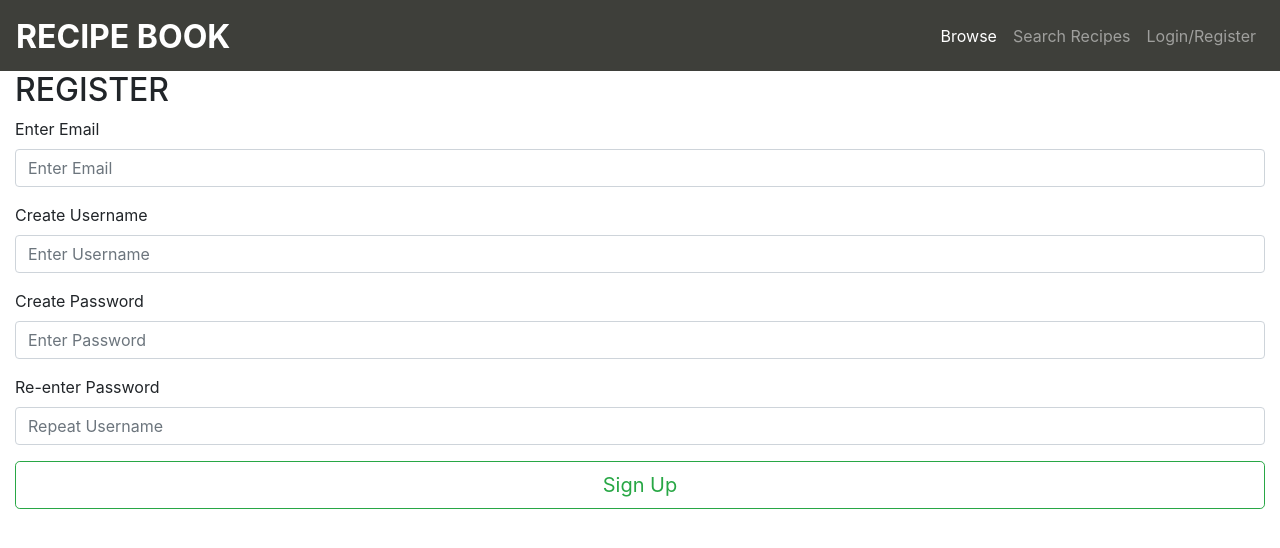
After one commit to johnnycistudent/recipe-app, a Flask app: page /register in a window 1280 px wide. The commit adds this page. Shown: the top 548 px of the page. Run offline with Flask 2, Linux system fonts and the light colour scheme; some libraries are stand-ins or nearby versions.

Commit message:
user controls created

```diff
--- a/app.py
+++ b/app.py
@@ -2,15 +2,17 @@ import os
 from flask import Flask, render_template, redirect, request, url_for, session, flash
 from flask_pymongo import PyMongo, pymongo
 from bson.objectid import ObjectId
-# from werkzeug.security import generate_password_hash, check_password_hash
+from werkzeug.security import generate_password_hash, check_password_hash
 
 app = Flask(__name__)
 
 app.config['MONGO_DBNAME'] = 'myRecipeDB'
 app.config['MONGO_URI'] = os.getenv("MONGO_URI")
+app.config['SECRET_KEY'] = os.environ.get("SECRET_KEY")
 
 mongo = PyMongo(app)
 
+users = mongo.db.users
 recipes = mongo.db.recipes
 
 @app.route('/')
@@ -21,8 +23,8 @@ def intro():
 def get_recipes():
 
 
-    # # limit of results per page
-    p_limit = 8
+    # # Results per page
+    p_limit = 9
     current_page = int(request.args.get('current_page', 1))
     collection = mongo.db.recipes.count()
     pages = range(1, int(round(collection / p_limit)) + 1)
@@ -45,6 +47,124 @@ def search_recipes():
     return render_template("search.html")
 
 
+@app.route('/login', methods=['GET'])
+def login():
+    # Check if user is not logged in already
+    if 'user' in session:
+        user_in_db = users.find_one({"username": session['user']})
+        if user_in_db:
+            # If so redirect user to his profile
+            flash("You are logged in already!")
+            return redirect(url_for('profile', user=user_in_db['username']))
+    else:
+        # Render the page for user to be able to log in
+        return render_template("login.html")
+
+# Check user login details from login form
+@app.route('/user_auth', methods=['POST'])
+def user_auth():
+    form = request.form.to_dict()
+    user_in_db = users.find_one({"username": form['username']})
+    # Check for user in database
+    if user_in_db:
+        # If passwords match (hashed / real password)
+        if check_password_hash(user_in_db['password'], form['user_password']):
+            # Log user in (add to session)
+            session['user'] = form['username']
+            # If the user is admin redirect him to admin area
+            if session['user'] == "admin":
+                return redirect(url_for('admin'))
+            else:
+                flash("You were logged in!")
+                return redirect(url_for('profile', user=user_in_db['username']))
+
+        else:
+            flash("Wrong password or user name!")
+            return redirect(url_for('login'))
+    else:
+        flash("You must be registered!")
+        return redirect(url_for('register'))
+
+# Sign up
+@app.route('/register', methods=['GET', 'POST'])
+def register():
+    # Check if user is not logged in already
+    if 'user' in session:
+        flash('You are already sign in!')
+        return redirect(url_for('index'))
+    if request.method == 'POST':
+        form = request.form.to_dict()
+        # Check if the password and password1 actualy match
+        if form['user_password'] == form['user_password1']:
+            # If so try to find the user in db
+            user = users.find_one({"username": form['username']})
+            if user:
+                flash("{form['username']} already exists!")
+                return redirect(url_for('register'))
+            # If user does not exist register new user
+            else:
+                # Hash password
+                hash_pass = generate_password_hash(form['user_password'])
+                # Create new user with hashed password
+                users.insert_one(
+                    {
+                        'username': form['username'],
+                        'email': form['email'],
+                        'password': hash_pass
+                    }
+                )
+                # Check if user is actualy saved
+                user_in_db = users.find_one(
+                    {"username": form['username']})
+                if user_in_db:
+                    # Log user in (add to session)
+                    session['user'] = user_in_db['username']
+                    return redirect(url_for('profile', user=user_in_db['username']))
+                else:
+                    flash("There was a problem savaing your profile")
+                    return redirect(url_for('register'))
+
+        else:
+            flash("Passwords dont match!")
+            return redirect(url_for('register'))
+
+    return render_template("register.html")
+
+# Log out
+@app.route('/logout')
+def logout():
+    # Clear the session
+    session.clear()
+    flash('You were logged out!')
+    return redirect(url_for('index'))
+
+
+# Profile Page
+@app.route('/profile/<user>')
+def profile(user):
+    # Check if user is logged in
+    if 'user' in session:
+        # If so get the user and pass him to template for now
+        user_in_db = users.find_one({"username": user})
+        return render_template('profile.html', user=user_in_db)
+    else:
+        flash("You must be logged in!")
+        return redirect(url_for('index'))
+
+# Admin area
+@app.route('/admin')
+def admin():
+    if 'user' in session:
+        if session['user'] == "admin":
+            return render_template('admin.html')
+        else:
+            flash('Only Admins can access this page!')
+            return redirect(url_for('index'))
+    else:
+        flash('You must be logged')
+        return redirect(url_for('index'))
+
+
 
 if __name__ == '__main__':
     app.run(host=os.environ.get('IP'),
--- a/templates/base.html
+++ b/templates/base.html
@@ -15,7 +15,7 @@
 <body>
     <!--- Navbar from Bootstrap  --->
     <nav class="navbar navbar-expand-lg navbar-dark bg-primary">
-        <a class="navbar-brand" href="#">RECIPE BOOK</a>
+        <a class="navbar-brand" href="{{url_for('get_recipes')}}">RECIPE BOOK</a>
         <button class="navbar-toggler" type="button" data-toggle="collapse" data-target="#navbarNavDropdown" aria-controls="navbarNavDropdown" aria-expanded="false" aria-label="Toggle navigation">
     <span class="navbar-toggler-icon"></span>
   </button>
@@ -28,7 +28,7 @@
                     <a class="nav-link" href="{{url_for('search_recipes')}}"">Search Recipes</a>
                 </li>
                 <li class="nav-item">
-                    <a class="nav-link" href="#">Pricing</a>
+                    <a class="nav-link" href="#">Login/Register</a>
                 </li>
             </ul>
         </div>
--- a/templates/intro.html
+++ b/templates/intro.html
@@ -2,6 +2,8 @@
 
 <div class="intro-container img-responsive">
     <a href="{{url_for('get_recipes')}}" class="btn btn-primary btn-lg active" role="button" aria-pressed="true">RECIPES</a>
+    <a href="{{url_for('login')}}" class="btn btn-primary btn-lg active" role="button" aria-pressed="true">LOGIN</a>
+    <a href="{{url_for('register')}}" class="btn btn-primary btn-lg active" role="button" aria-pressed="true">REGISTER</a>
 
 </div>
 
--- /dev/null
+++ b/templates/profile.html
@@ -0,0 +1,5 @@
+{% extends 'base.html' %} {% block content %}
+
+<h1> Welcome {{ user.username|title }} </h1>
+
+{% endblock %}
--- /dev/null
+++ b/templates/register.html
@@ -0,0 +1,30 @@
+{% extends 'base.html' %} {% block content %}
+
+<div class="container-fluid">
+    <h2>REGISTER</h2>
+
+    <form class="form-signin" method="POST" action="/register">
+        <div class="form-group">
+            <label for="formGroupExampleInput2">Enter Email</label>
+            <input name="email" type="email" class="form-control" id="email" placeholder="Enter Email">
+        </div>
+        <div class="form-group">
+            <label for="formGroupExampleInput">Create Username</label>
+            <input name="username" type="text" class="form-control" id="sign-in-username" placeholder="Enter Username">
+        </div>
+        <div class="form-group">
+            <label for="formGroupExampleInput2">Create Password</label>
+            <input name="user_password" type="password" class="form-control" id="sign-in-password" placeholder="Enter Password">
+        </div>
+        <div class="form-group">
+            <label for="formGroupExampleInput2">Re-enter Password</label>
+            <input name="user_password1" type="password" class="form-control" id="sign-in-password1" placeholder="Repeat Username">
+        </div>
+        <button class="btn btn-outline-success btn-lg btn-block" type="submit">Sign Up</button>
+    </form>
+
+</div>
+
+
+
+{% endblock %}
--- a/templates/showall.html
+++ b/templates/showall.html
@@ -1,6 +1,6 @@
 {% extends 'base.html' %} {% block content %}
 
-<div class="container">
+<div class="container-fluid">
 
     <div class="row">
         <form class="form-inline">
```
Also changed, not shown: templates/login.html (added, +21 -0 lines).
